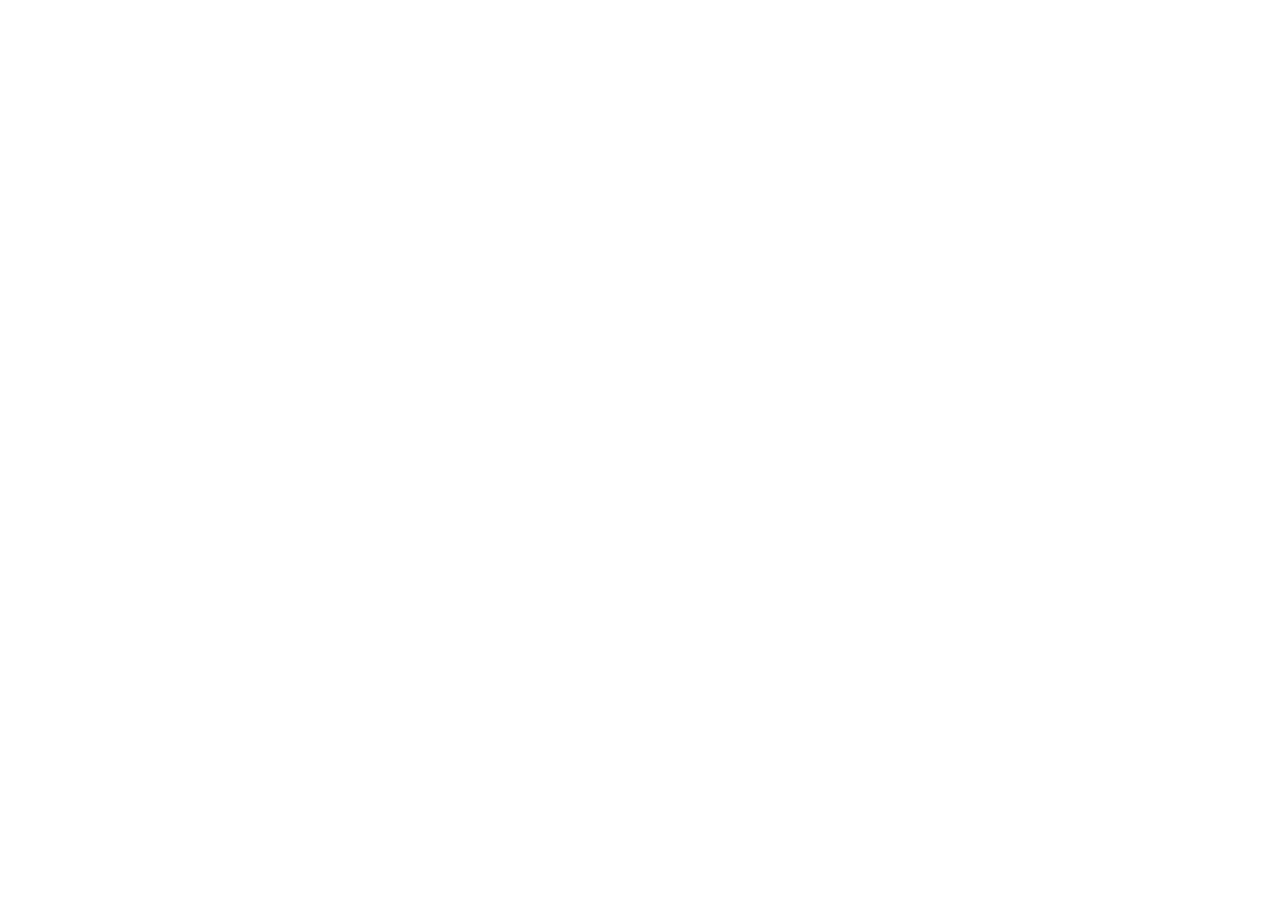
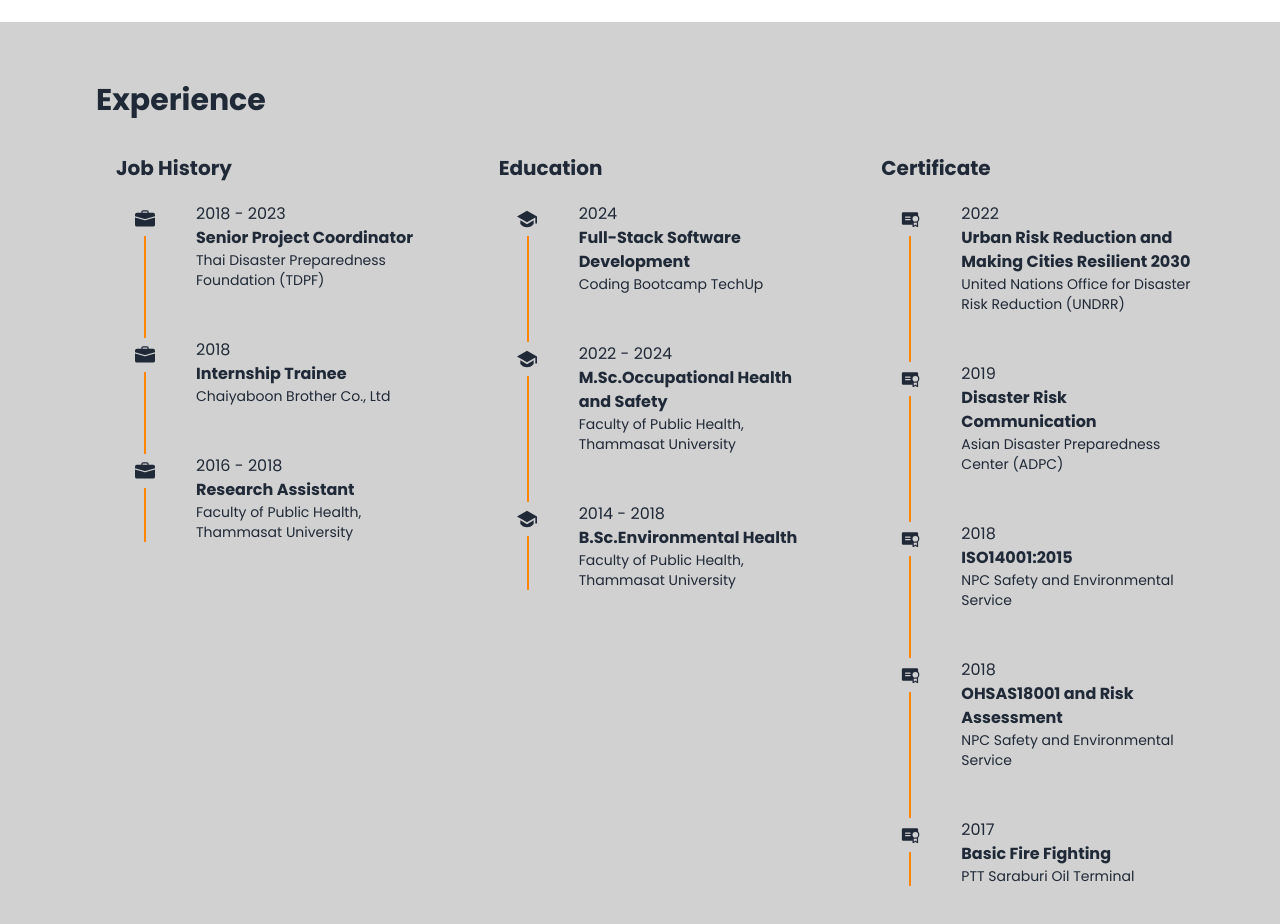
Before and after one commit to boschaiyadej/bosch-portfolio, a Next.js app: page / in a window 1280 px wide. Shown: the part 1600-2524 px from the top of the page. Before the commit the page ends 1600 px from the top, so only its background shows below. Built offline with nearby package versions, Linux system fonts and the light colour scheme.

Commit message:
feat: create experience

```diff
--- a/app/components/about/About.tsx
+++ b/app/components/about/About.tsx
@@ -6,11 +6,11 @@
 
 const About: React.FC = () => {
   return (
-    <section className="h-screen bg-base-100 pl-14" id="about">
+    <section className="min-h-screen h-fit bg-base-100 pl-14" id="about">
       <div className="w-full h-full p-10">
-        <h1 className="text-5xl font-bold hover:text-accent my-5">About Me</h1>
+        <h1 className="text-3xl font-bold hover:text-accent py-5">About Me</h1>
         <div className="grid md:grid-cols-2 xl:grid-cols-3">
-          <div className="h-fit w-full bg-warning text-warning-content rounded-xl p-10">
+          <div className="h-fit w-full bg-warning text-warning-content rounded-xl p-10 mb-10">
             <p className="text-justify">
               &nbsp;&nbsp;&nbsp;&nbsp;&nbsp;&nbsp;
               {`" Hi! My name is Ratchapong Chaiyadej, you can call me Bos. I live in Nonthaburi, Thailand. I graduated with a bachelor's degree in environmental health from Thammasat University. Additionally, I'm studying for a master's degree in occupational health and safety at Thammasat University. Currently I'm starting a career in web development. "`}
--- /dev/null
+++ b/app/components/experience/EducationData.tsx
@@ -0,0 +1,39 @@
+import { RiGraduationCapFill } from "react-icons/ri";
+
+interface EducationItem {
+  id: number;
+  category: string;
+  icon: JSX.Element;
+  year: string;
+  title: string;
+  desc: string;
+}
+
+const EducationData: EducationItem[] = [
+  {
+    id: 3,
+    category: "education",
+    icon: <RiGraduationCapFill />,
+    year: "2024",
+    title: "Full-Stack Software Development",
+    desc: "Coding Bootcamp TechUp",
+  },
+  {
+    id: 2,
+    category: "education",
+    icon: <RiGraduationCapFill />,
+    year: "2022 - 2024",
+    title: "M.Sc.Occupational Health and Safety",
+    desc: "Faculty of Public Health, Thammasat University",
+  },
+  {
+    id: 1,
+    category: "education",
+    icon: <RiGraduationCapFill />,
+    year: "2014 - 2018",
+    title: "B.Sc.Environmental Health",
+    desc: "Faculty of Public Health, Thammasat University",
+  },
+];
+
+export default EducationData;
--- /dev/null
+++ b/app/components/experience/ExCard.tsx
@@ -0,0 +1,23 @@
+import React from "react";
+
+interface ExCardProps {
+  icon: React.ReactNode;
+  year: string;
+  title: string;
+  desc: string;
+}
+
+const ExCard: React.FC<ExCardProps> = ({ icon, year, title, desc }) => {
+  return (
+    <div className="relative pl-[3.125rem] pb-2 sm:pb-12 last:pb-0 border-l-[2px] border-accent">
+      <div className="absolute left-[-0.7rem] py-[0.4375rem] top-0 text-xl bg-base-300 hover:text-accent ease-in-out hover:-translate-y-1 hover:scale-110 hover:duration-300">
+        {icon}
+      </div>
+      <span className="text-base hover:text-accent">{year}</span>
+      <h3 className="text-base font-bold hover:text-accent">{title}</h3>
+      <p className="text-sm hover:text-accent">{desc}</p>
+    </div>
+  );
+};
+
+export default ExCard;
--- /dev/null
+++ b/app/components/experience/Experience.tsx
@@ -0,0 +1,78 @@
+import React from "react";
+import ExCard from "./ExCard";
+import JobData from "./JobData";
+import EducationData from "./EducationData";
+import TrainingData from "./TrainingData";
+
+const Experience: React.FC = () => {
+  const jobHistory = JobData;
+  const education = EducationData;
+  const training = TrainingData;
+
+  return (
+    <section className="min-h-screen h-fit bg-base-300 pl-14" id="experience">
+      <div className="w-full h-full p-10">
+        <h1 className="text-3xl font-bold hover:text-accent py-5">
+          Experience
+        </h1>
+        <div className="resume__container md:grid md:grid-cols-3 gap-1">
+          {/* Job History */}
+          <div>
+            <h2 className="text-xl font-bold mb-3 ml-5 mx-0 sm:mx-5 mr-10 pt-4 border-b-2 md:border-0 border-accent pb-2 hover:text-accent">
+              Job History
+            </h2>
+            <div className="timeline mx-12 grid">
+              {jobHistory.map((item) => (
+                <ExCard
+                  key={item.id}
+                  icon={item.icon}
+                  year={item.year}
+                  title={item.title}
+                  desc={item.desc}
+                />
+              ))}
+            </div>
+          </div>
+
+          {/* Education */}
+          <div>
+            <h2 className="text-xl font-bold mb-3 ml-5 mr-10 pt-4 border-b-2 md:border-0 border-accent pb-2 hover:text-accent">
+              Education
+            </h2>
+            <div className="timeline mx-12 grid">
+              {education.map((item) => (
+                <ExCard
+                  key={item.id}
+                  icon={item.icon}
+                  year={item.year}
+                  title={item.title}
+                  desc={item.desc}
+                />
+              ))}
+            </div>
+          </div>
+
+          {/* Training */}
+          <div>
+            <h2 className="text-xl font-bold mb-3 ml-5 mr-10 pt-4 border-b-2 md:border-0 border-accent pb-2 hover:text-accent">
+              Certificate
+            </h2>
+            <div className="timeline mx-12 grid">
+              {training.map((item) => (
+                <ExCard
+                  key={item.id}
+                  icon={item.icon}
+                  year={item.year}
+                  title={item.title}
+                  desc={item.desc}
+                />
+              ))}
+            </div>
+          </div>
+        </div>
+      </div>
+    </section>
+  );
+};
+
+export default Experience;
--- /dev/null
+++ b/app/components/experience/JobData.tsx
@@ -0,0 +1,39 @@
+import { BsBriefcaseFill } from "react-icons/bs";
+
+interface JobItem {
+  id: number;
+  category: string;
+  icon: JSX.Element;
+  year: string;
+  title: string;
+  desc: string;
+}
+
+const JobData: JobItem[] = [
+  {
+    id: 3,
+    category: "job",
+    icon: <BsBriefcaseFill />,
+    year: "2018 - 2023",
+    title: "Senior Project Coordinator",
+    desc: "Thai Disaster Preparedness Foundation (TDPF)",
+  },
+  {
+    id: 2,
+    category: "job",
+    icon: <BsBriefcaseFill />,
+    year: "2018",
+    title: "Internship Trainee",
+    desc: "Chaiyaboon Brother Co., Ltd",
+  },
+  {
+    id: 1,
+    category: "experience",
+    icon: <BsBriefcaseFill />,
+    year: "2016 - 2018",
+    title: "Research Assistant",
+    desc: "Faculty of Public Health, Thammasat University",
+  },
+];
+
+export default JobData;
--- /dev/null
+++ b/app/components/experience/TrainingData.tsx
@@ -0,0 +1,56 @@
+import { FaLaptopCode } from "react-icons/fa";
+import { PiCertificateFill } from "react-icons/pi";
+
+interface TrainingItem {
+  id: number;
+  category: string;
+  icon: JSX.Element;
+  year: string;
+  title: string;
+  desc: string;
+}
+
+const TrainingData: TrainingItem[] = [
+  {
+    id: 5,
+    category: "training",
+    icon: <PiCertificateFill />,
+    year: "2022",
+    title: "Urban Risk Reduction and Making Cities Resilient 2030",
+    desc: "United Nations Office for Disaster Risk Reduction (UNDRR)",
+  },
+  {
+    id: 4,
+    category: "training",
+    icon: <PiCertificateFill />,
+    year: "2019",
+    title: "Disaster Risk Communication",
+    desc: "Asian Disaster Preparedness Center (ADPC)",
+  },
+  {
+    id: 3,
+    category: "training",
+    icon: <PiCertificateFill />,
+    year: "2018",
+    title: "ISO14001:2015",
+    desc: "NPC Safety and Environmental Service",
+  },
+  {
+    id: 2,
+    category: "training",
+    icon: <PiCertificateFill />,
+    year: "2018",
+    title: "OHSAS18001 and Risk Assessment",
+    desc: "NPC Safety and Environmental Service",
+  },
+  {
+    id: 1,
+    category: "training",
+    icon: <PiCertificateFill />,
+    year: "2017",
+    title: "Basic Fire Fighting",
+    desc: "PTT Saraburi Oil Terminal",
+  },
+];
+
+export default TrainingData;
--- a/app/page.tsx
+++ b/app/page.tsx
@@ -1,6 +1,7 @@
 import Hero from "./components/hero/Hero";
 import Sidebar from "./components/sidebar/Sidebar";
 import About from "./components/about/About";
+import Experience from "./components/experience/Experience";
 
 export default function Home() {
   return (
@@ -9,6 +10,7 @@
       <div className="w-full flex-row">
         <Hero />
         <About />
+        <Experience />
       </div>
     </main>
   );
--- a/app/styles/globals.css
+++ b/app/styles/globals.css
@@ -10,3 +10,14 @@
   padding: 0;
   font-family: 'Poppins', sans-serif;
 }
+
+::-webkit-scrollbar {
+  display: none;
+  width: 0;
+  height: 0;
+}
+
+body {
+  -ms-overflow-style: none;
+  scrollbar-width: none;
+}
--- a/package.json
+++ b/package.json
@@ -10,6 +10,7 @@
   },
   "dependencies": {
     "@fontsource/poppins": "^5.0.14",
+    "autoprefixer": "^10.4.20",
     "daisyui": "^4.12.10",
     "framer-motion": "^11.3.24",
     "next": "14.2.5",
@@ -23,8 +24,8 @@
     "@types/react-dom": "^18",
     "eslint": "^8",
     "eslint-config-next": "14.2.5",
-    "postcss": "^8",
-    "tailwindcss": "^3.4.1",
+    "postcss": "^8.4.41",
+    "tailwindcss": "^3.4.9",
     "typescript": "^5"
   }
 }
```
Also changed, not shown: 1 other file (tests, documents, lock files or other folders).
